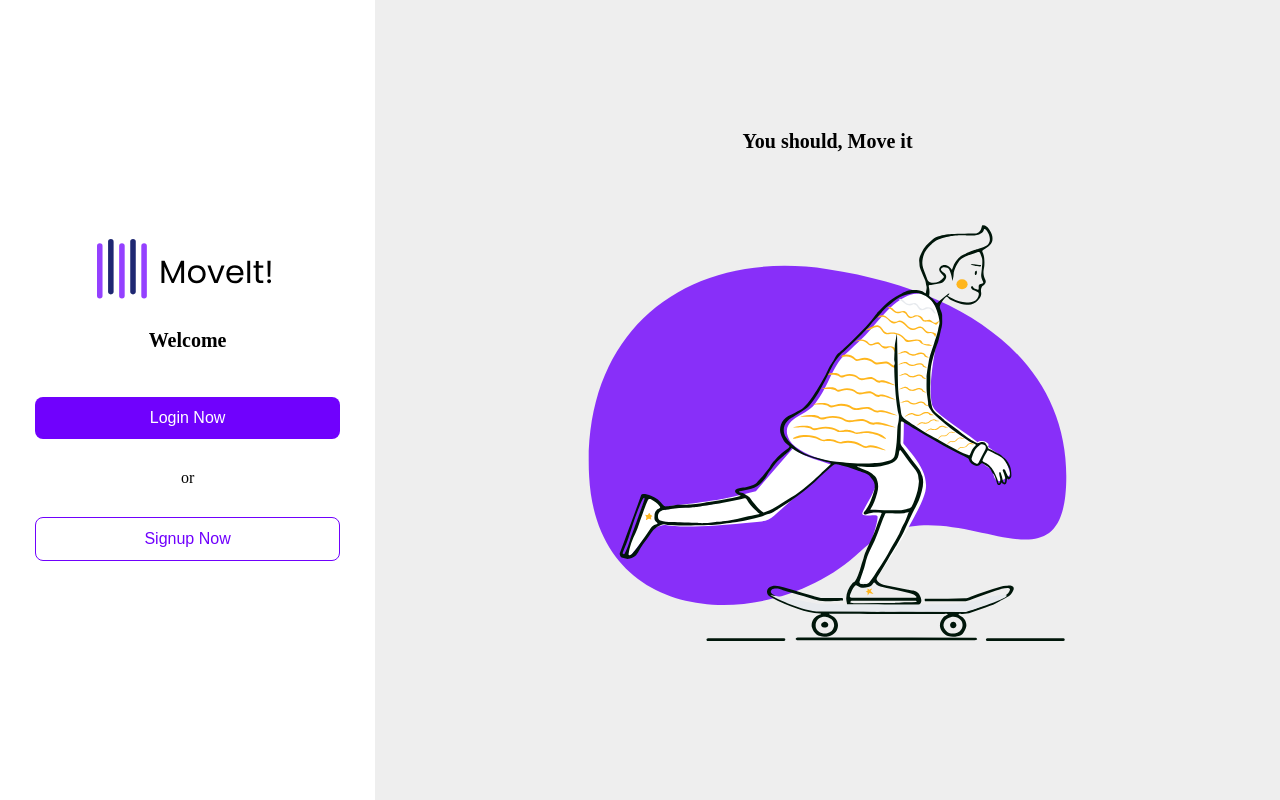
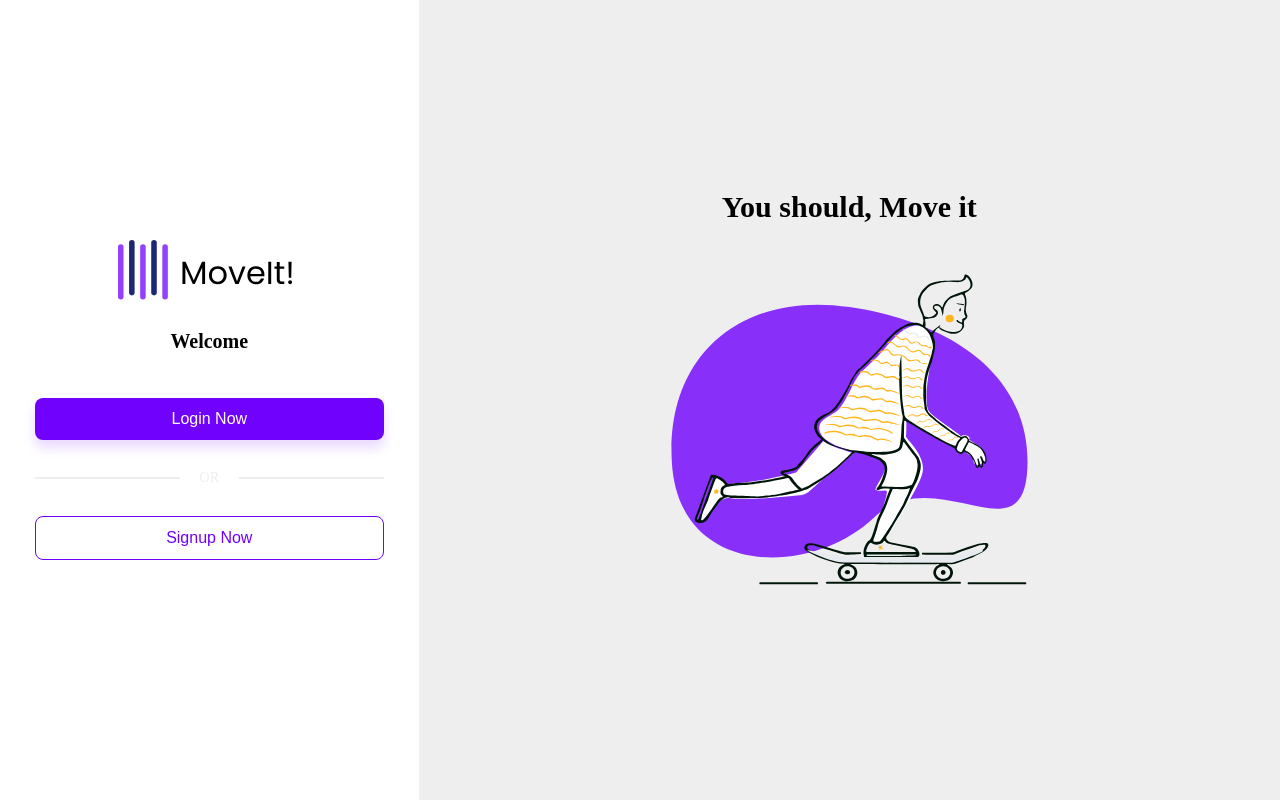
Before and after one commit to MauroSacramento/App-Login, an Angular app: page /login in a window 1280 px wide. Built offline with nearby package versions, Linux system fonts and the light colour scheme.

Commit message:
Create default-login and login component

```diff
--- a/src/app/components/default-login/default-login.component.html
+++ b/src/app/components/default-login/default-login.component.html
@@ -3,18 +3,28 @@
         <img src="/svg/logo.svg" alt="logotipo">
         <h2>Welcome</h2>
 
+        <ng-content></ng-content>
+
         <div class="btn-wrapper">
             <button class="btn-login">Login Now</button>
-        <div>
-            <span>or</span>
-        </div>
-        <button class="btn-signUp">Signup Now</button>
+
+            <div class="divider">
+                <div></div>
+
+                <span>or</span>
+
+                <div></div>
+            </div>
+
+            <button class="btn-signUp">Signup Now</button>
         </div>
 
     </section>
 
     <section class="main-section">
-        <h2>You should, Move it</h2>
-        <img src="/svg/main-illustration.svg" alt="Garoto no skate">
+        <div class="container">
+            <h2>You should, Move it</h2>
+            <img src="/svg/main-illustration.svg" alt="Garoto no skate">
+        </div>
     </section>
 </main>
--- a/src/app/components/default-login/default-login.component.scss
+++ b/src/app/components/default-login/default-login.component.scss
@@ -34,6 +34,24 @@ main {
             width: 100%;
             gap: 30px;
 
+            .divider {
+                display: flex;
+                width: 100%;
+                justify-content: center;
+                align-items: center;
+                gap: 20px;
+                font-size: 14px;
+                text-transform: uppercase;
+                font-weight: 400;
+                color: $gray-bg;
+
+                div {
+                    flex-grow: 1;
+                    height: 2px;
+                    background-color: $gray-bg;
+                }
+            }
+
             button {
                 width: 100%;
                 font-weight: 500;
@@ -47,6 +65,7 @@ main {
                 &.btn-login{
                     background-color: $primary-color;
                     color: white;
+                    box-shadow: 0px 8px 12px rgba(148.23, 64.4, 255, $alpha: 0.2);
                 }
 
                 &.btn-signUp{
@@ -65,10 +84,23 @@ main {
 
         height: 100vh;
         background-color: $gray-bg;
+        &.container{
+            width: 600px;
+            display: flex;
+            flex-direction: column;
+            align-items: center;
+            justify-content: center;
+        }
         h2{
             margin-top: 2rem;
-            font-size: 20px;
+            font-size: 30px;
             font-weight: bold;
+            text-align: center;
+        }
+
+        img{
+            width: 445px;
+            height: 415px;
         }
     }
 }
--- a/src/app/pages/login/login.component.html
+++ b/src/app/pages/login/login.component.html
@@ -1 +1,6 @@
-<app-default-login/>
+<app-default-login>
+
+    <form formGroup="loginForm">
+
+    </form>
+</app-default-login>
--- a/src/app/pages/login/login.component.ts
+++ b/src/app/pages/login/login.component.ts
@@ -1,5 +1,6 @@
 import { Component } from '@angular/core';
 import { DefaultLoginComponent } from "../../components/default-login/default-login.component";
+import { FormControl, FormGroup, Validators } from '@angular/forms';
 
 @Component({
   selector: 'app-login',
@@ -8,5 +9,13 @@ import { DefaultLoginComponent } from "../../components/default-login/default-lo
   styleUrl: './login.component.scss'
 })
 export class LoginComponent {
+  loginForm!: FormGroup;
+
+  constructor(){
+    this.loginForm = new FormGroup({
+      email: new FormControl('', {validators: [Validators.required, Validators.email]}),
+      password: new FormControl('', {validators: [Validators.required, Validators.minLength(6)]})
+    })
+  }
 
 }
```
